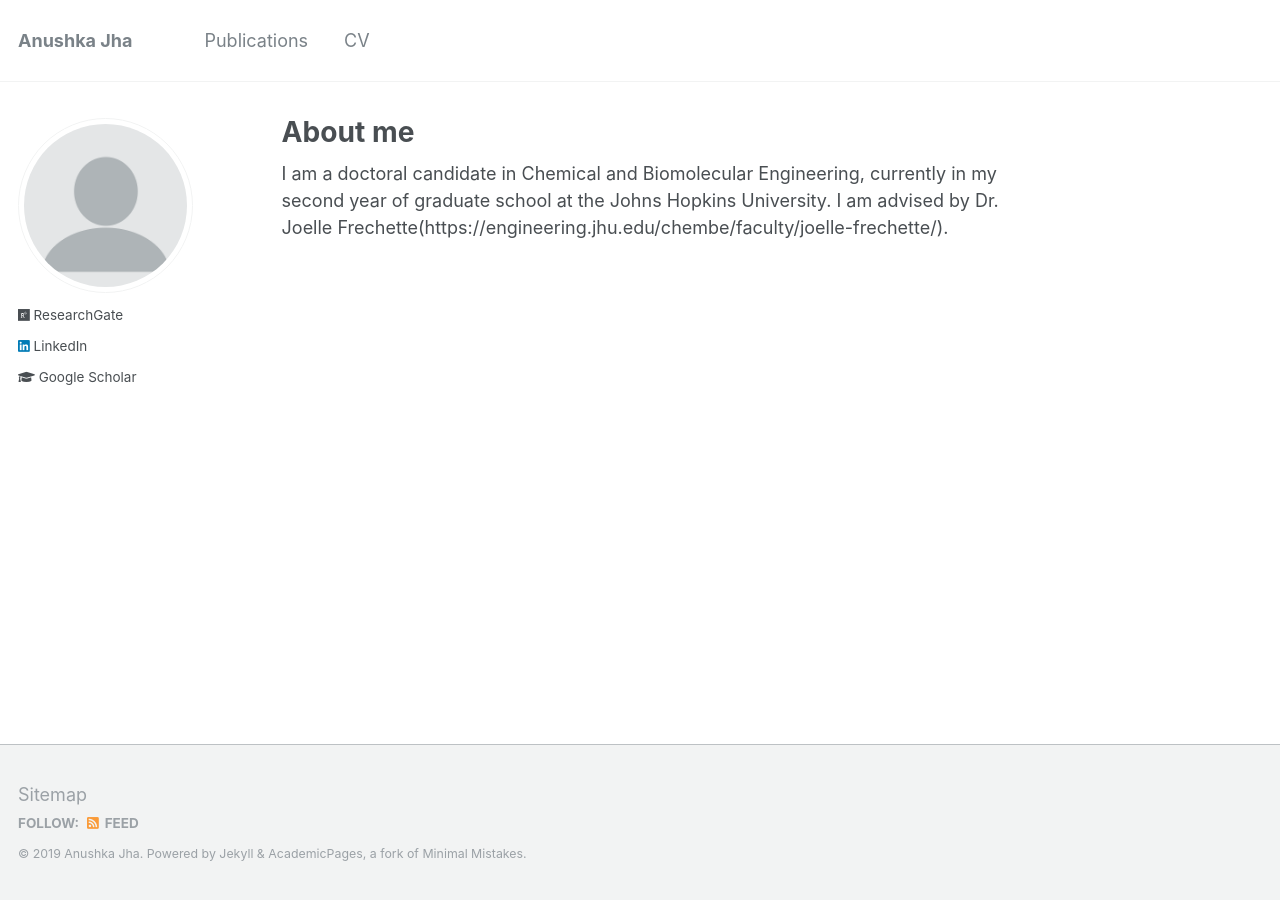
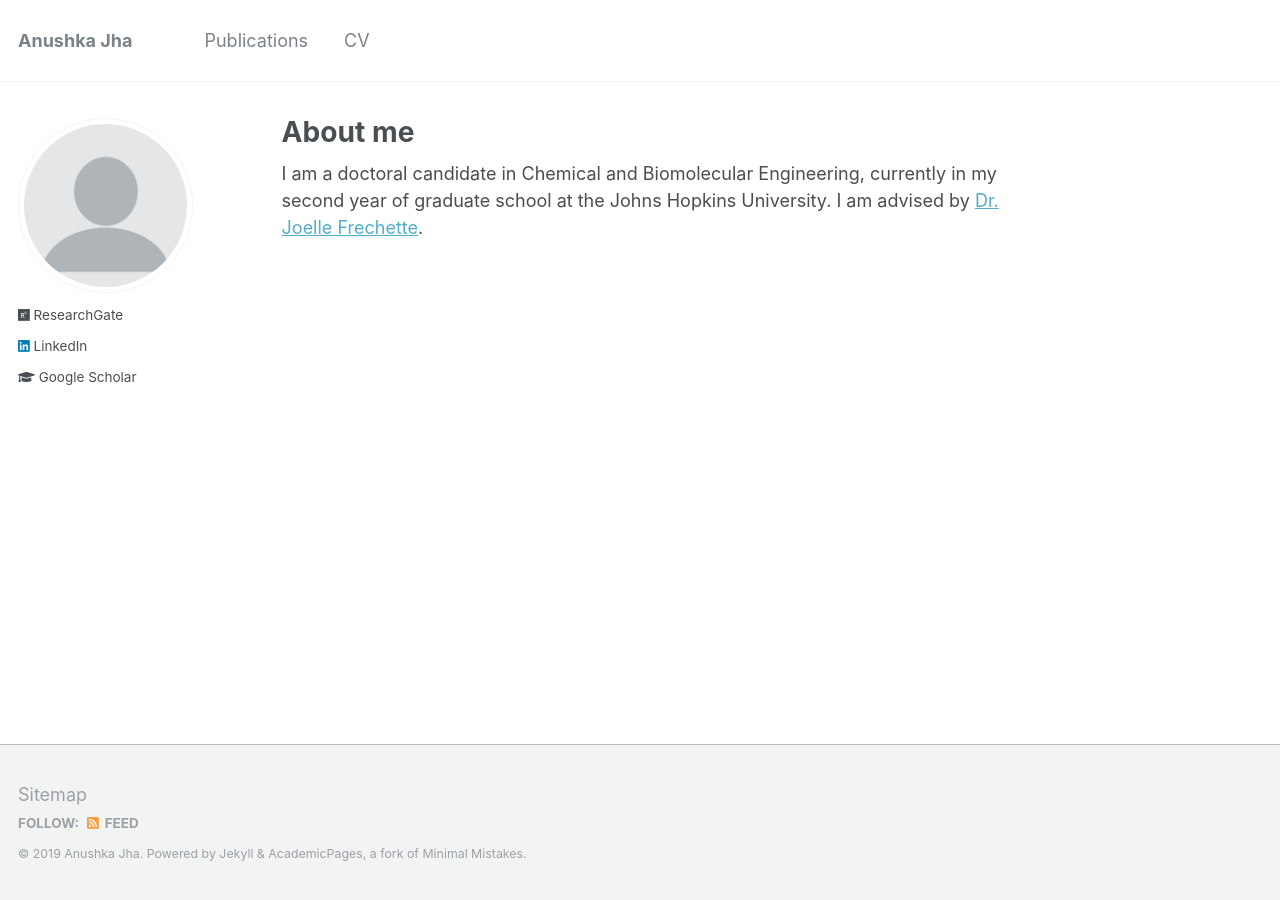
Before and after one commit to anushkaj11/anushkaj11.github.io, a Jekyll site: the page built from _pages/about.md, in a window 1280 px wide. Built offline with Jekyll 4.4.1, drawn with Linux system fonts in a browser that asks for light colours.

Commit message:
Update about.md

```diff
--- a/_pages/about.md
+++ b/_pages/about.md
@@ -7,7 +7,7 @@ redirect_from:
   - /about/
   - /about.html
 ---
-I am a doctoral candidate in Chemical and Biomolecular Engineering, currently in my second year of graduate school at the Johns Hopkins University. I am advised by Dr. Joelle Frechette(https://engineering.jhu.edu/chembe/faculty/joelle-frechette/).
+I am a doctoral candidate in Chemical and Biomolecular Engineering, currently in my second year of graduate school at the Johns Hopkins University. I am advised by [Dr. Joelle Frechette](https://engineering.jhu.edu/chembe/faculty/joelle-frechette/).
 
 
 <!---A data-driven personal website
```
